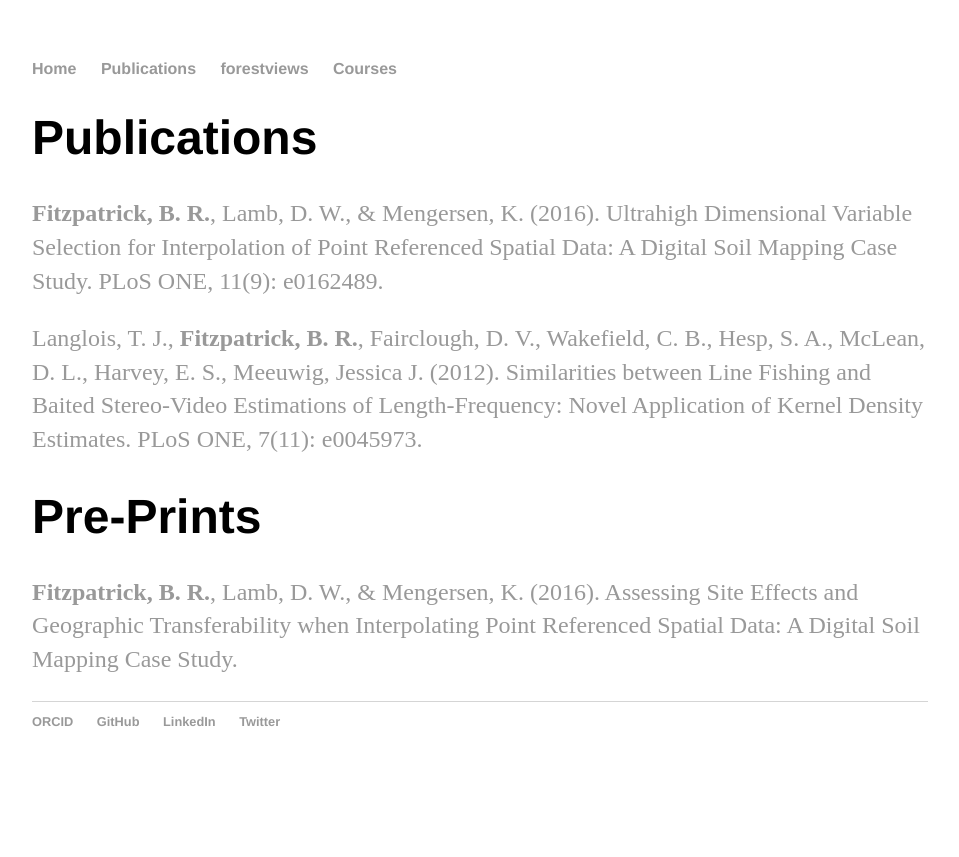
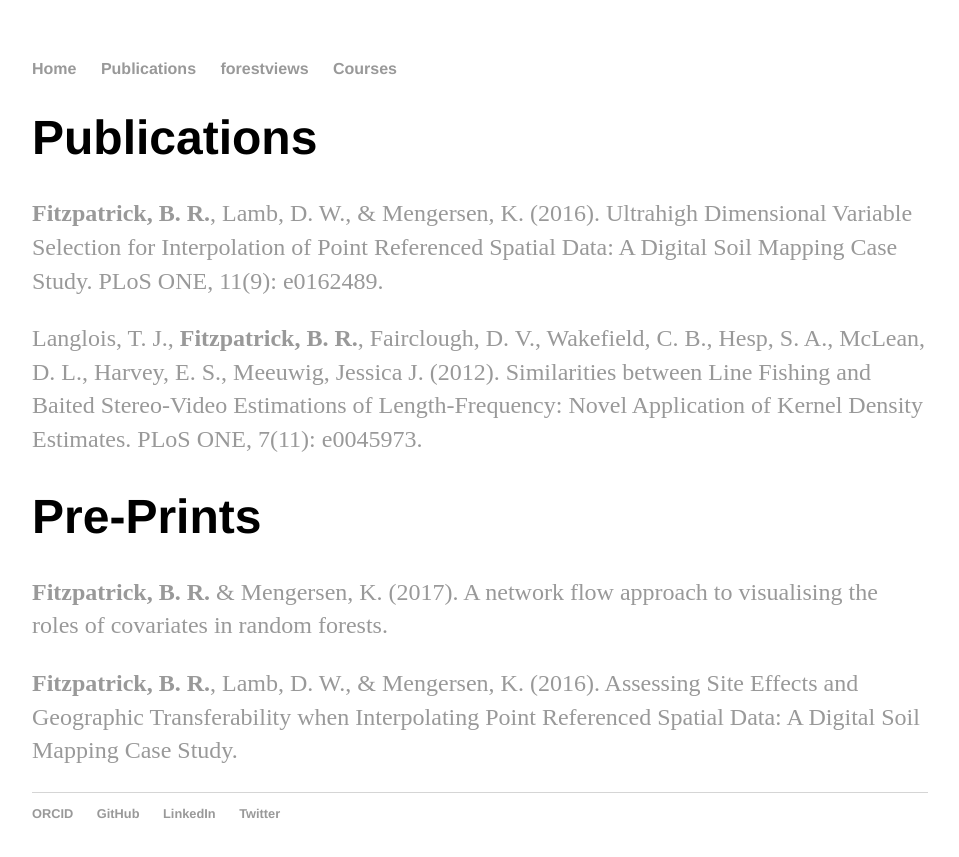
Before and after one commit to brfitzpatrick/brfitzpatrick.github.io, a Jekyll site: the page built from Publications.md, in a window 1280 px wide. Shown: the top 857 px of the page, without its empty margins (160-1119 px from the left). Built offline with Jekyll 4.4.1, drawn with Linux system fonts in a browser that asks for light colours.

Commit message:
updated with link to forestviews preprint

```diff
--- a/Publications.md
+++ b/Publications.md
@@ -10,4 +10,7 @@ Publications
 
 Pre-Prints
 ===================================
+
+[**Fitzpatrick, B. R.** & Mengersen, K. (2017). A network flow approach to visualising the roles of covariates in random forests.](https://arxiv.org/abs/1706.08702)
+
 [**Fitzpatrick, B. R.**, Lamb, D. W., & Mengersen, K. (2016). Assessing Site Effects and Geographic Transferability when Interpolating Point Referenced Spatial Data: A Digital Soil Mapping Case Study.](http://arxiv.org/abs/1608.00086)
```
